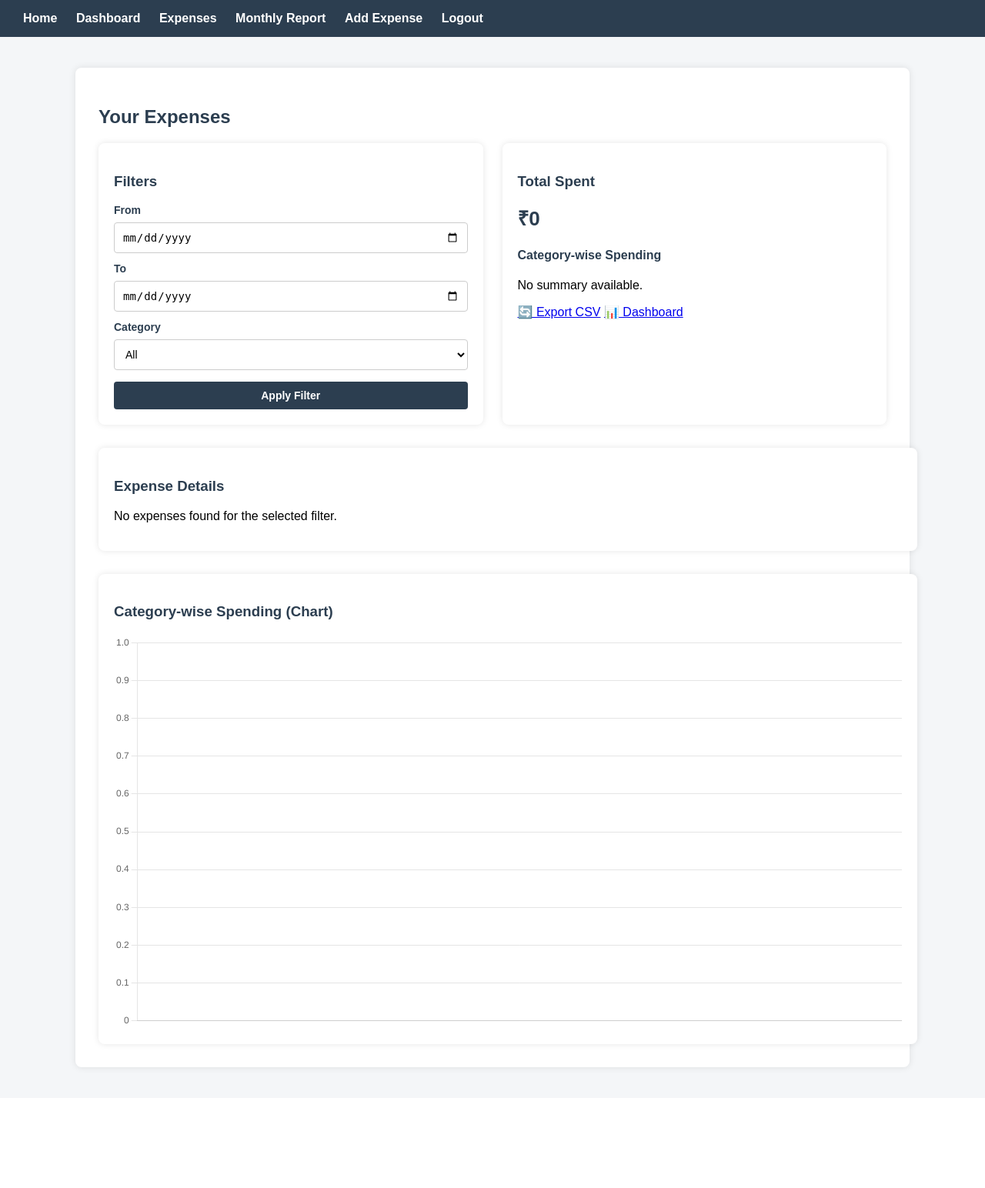
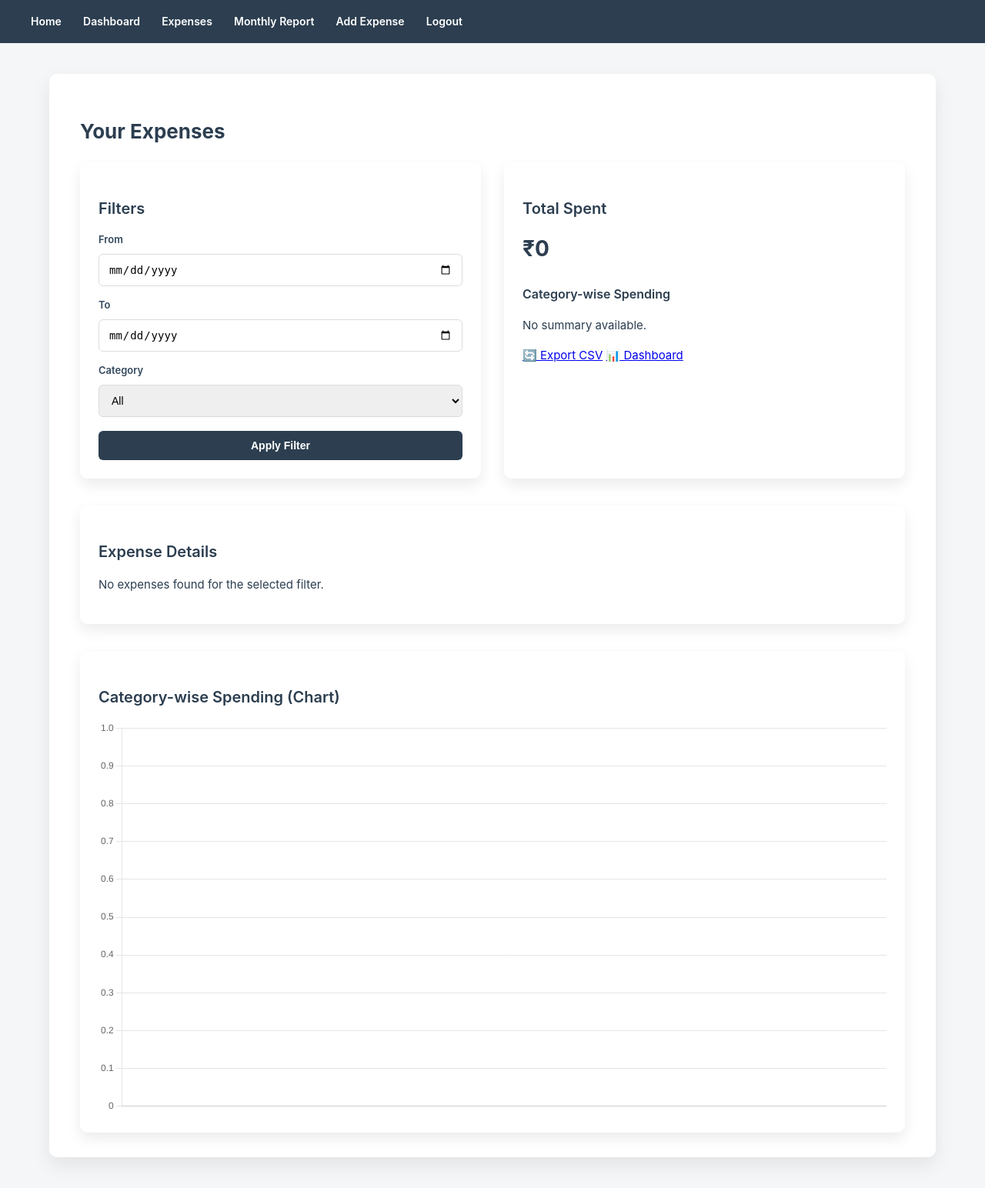
Before and after one commit to Samarth-Rao-24/Expense-Tracker, a Flask app: page /expenses in a window 1280 px wide. Shown: the whole page at 77% size. Before the commit the page ends 1394 px from the top, so only its background shows below. Run offline with Flask 3, Linux system fonts and the light colour scheme; the visitor is signed in with stand-in values (Sample User, id 1); data that the repository does not hold is empty.

Commit message:
UI changes

```diff
--- a/static/style.css
+++ b/static/style.css
@@ -1,126 +1,153 @@
+/* BASE RESET */
+* {
+    box-sizing: border-box;
+}
+
+/* BODY */
 body {
-    font-family: Arial, sans-serif;
+    font-family: "Inter", "Segoe UI", Roboto, Arial, sans-serif;
     background-color: #f4f6f8;
     margin: 0;
     padding: 0;
+    color: #2c3e50;
+    font-size: 15px;
+    line-height: 1.6;
 }
 
 /* NAVBAR */
 nav {
     background: #2c3e50;
-    padding: 15px 30px;
+    padding: 16px 40px;
 }
 
 nav a {
-    color: white;
-    margin-right: 20px;
+    color: #ffffff;
+    margin-right: 24px;
     text-decoration: none;
-    font-weight: bold;
+    font-weight: 600;
+    font-size: 14px;
 }
 
 nav a:hover {
     text-decoration: underline;
 }
 
-/* CONTAINER (WIDER FOR EXPENSE PAGE) */
+/* MAIN CONTAINER */
 .container {
-    background: white;
-    padding: 30px;
+    background: #ffffff;
+    padding: 32px 40px;
     margin: 40px auto;
-    width: 80%;              /* 🔥 widened from 50% */
+    width: 90%;
     max-width: 1200px;
-    border-radius: 8px;
-    box-shadow: 0 0 10px rgba(0,0,0,0.1);
+    border-radius: 10px;
+    box-shadow: 0 10px 25px rgba(0,0,0,0.08);
 }
 
 /* HEADINGS */
-h2, h3, h4 {
+h2 {
+    font-size: 26px;
+    margin-bottom: 20px;
+    font-weight: 700;
+}
+
+h3 {
+    font-size: 20px;
+    margin-bottom: 14px;
+    font-weight: 600;
+}
+
+h4 {
+    font-size: 16px;
+    margin-bottom: 10px;
+    font-weight: 600;
+}
+
+/* GRID LAYOUT */
+.grid {
+    display: grid;
+    grid-template-columns: 1fr 1fr;
+    gap: 30px;
+    align-items: stretch;
+    margin-bottom: 35px;
+}
+
+/* CARD */
+.card {
+    background: #ffffff;
+    padding: 24px;
+    border-radius: 10px;
+    box-shadow: 0 8px 18px rgba(0,0,0,0.08);
+}
+
+/* FULL WIDTH */
+.full-width {
+    width: 100%;
+    margin-top: 35px;
+}
+
+/* TOTAL */
+.total {
+    font-size: 28px;
+    font-weight: 700;
+    margin: 12px 0 24px;
     color: #2c3e50;
 }
 
-/* GRID LAYOUT (FILTER + SUMMARY) */
-.grid {
-    display: grid;
-    grid-template-columns: 1fr 1fr;
-    gap: 25px;
-    margin-bottom: 30px;
+/* LABELS */
+label {
+    display: block;
+    font-size: 13px;
+    font-weight: 600;
+    margin-top: 14px;
+    color: #34495e;
 }
 
-/* CARD STYLE */
-.card {
-    background: #ffffff;
-    padding: 20px;
-    border-radius: 8px;
-    box-shadow: 0 0 8px rgba(0,0,0,0.1);
+/* INPUTS */
+input,
+select,
+button {
+    width: 100%;
+    padding: 11px 12px;
+    margin-top: 8px;
+    border: 1px solid #dcdcdc;
+    border-radius: 6px;
+    font-size: 14px;
 }
 
-/* FULL WIDTH SECTIONS */
-.full-width {
-    width: 100%;
-    margin-top: 30px;
-}
-
-/* TOTAL AMOUNT */
-.total {
-    font-size: 26px;
-    font-weight: bold;
-    margin: 10px 0 20px;
-    color: #2c3e50;
-}
-
-/* FORM LABELS */
-label {
-    display: block;
-    font-size: 14px;
-    font-weight: bold;
-    margin-top: 12px;
-    color: #2c3e50;
-}
-
-/* FORMS */
-input, select, button {
-    width: 100%;
-    padding: 10px;
-    margin-top: 8px;
-    border: 1px solid #ccc;
-    border-radius: 4px;
-    font-size: 14px;
-    box-sizing: border-box;
-}
-
-select {
-    background-color: #fff;
-    cursor: pointer;
+input:focus,
+select:focus {
+    outline: none;
+    border-color: #2c3e50;
 }
 
 /* BUTTONS */
 button {
     background: #2c3e50;
-    color: white;
+    color: #ffffff;
     border: none;
     cursor: pointer;
-    font-weight: bold;
-    transition: background 0.3s ease;
-    margin-top: 15px;
+    font-weight: 600;
+    transition: background 0.25s ease;
+    margin-top: 18px;
 }
 
 button:hover {
     background: #34495e;
 }
 
-/* FLASH MESSAGES */
+/* FLASH */
 .flash {
     list-style: none;
-    margin: 20px auto;
-    width: 80%;
-    padding: 10px;
+    margin: 25px auto;
+    width: 90%;
+    padding: 0;
 }
 
 .flash li {
     background: #dff0d8;
     color: #3c763d;
-    padding: 10px;
-    border-radius: 5px;
+    padding: 12px 16px;
+    border-radius: 6px;
     font-size: 14px;
 }
 
--- a/templates/expenses.html
+++ b/templates/expenses.html
@@ -116,7 +116,13 @@
             datasets: [{
                 label: 'Spending (₹)',
                 data: totals,
-                backgroundColor: '#2c3e50',
+                backgroundColor: [
+                    '#2f3e46', // slate
+                    '#52796f', // muted green
+                    '#84a98c', // soft green
+                    '#6c757d', // gray
+                    '#cad2c5'  // light neutral
+                ],
                 borderRadius: 6
             }]
         },
```
Also changed, not shown: other parts of static/style.css (+18 -11 lines), templates/dashboard.html (+23 -3 lines).
